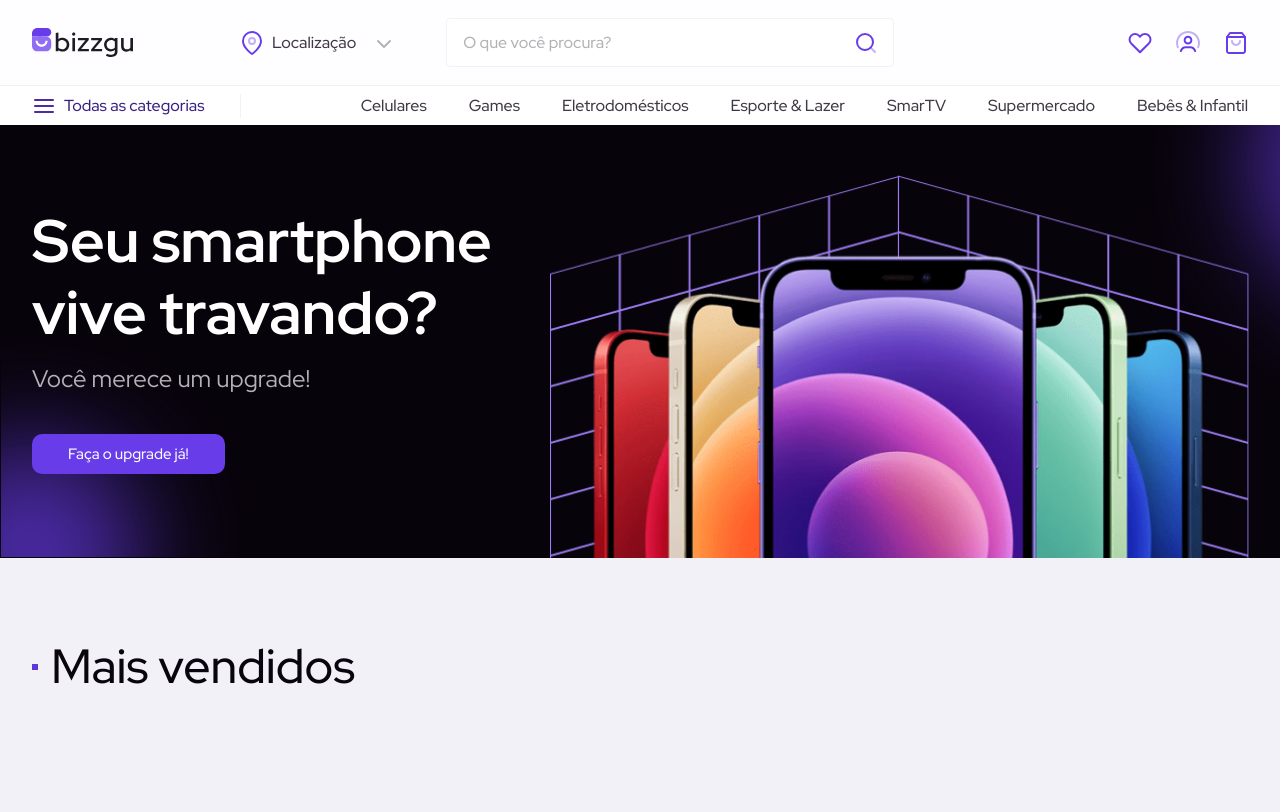
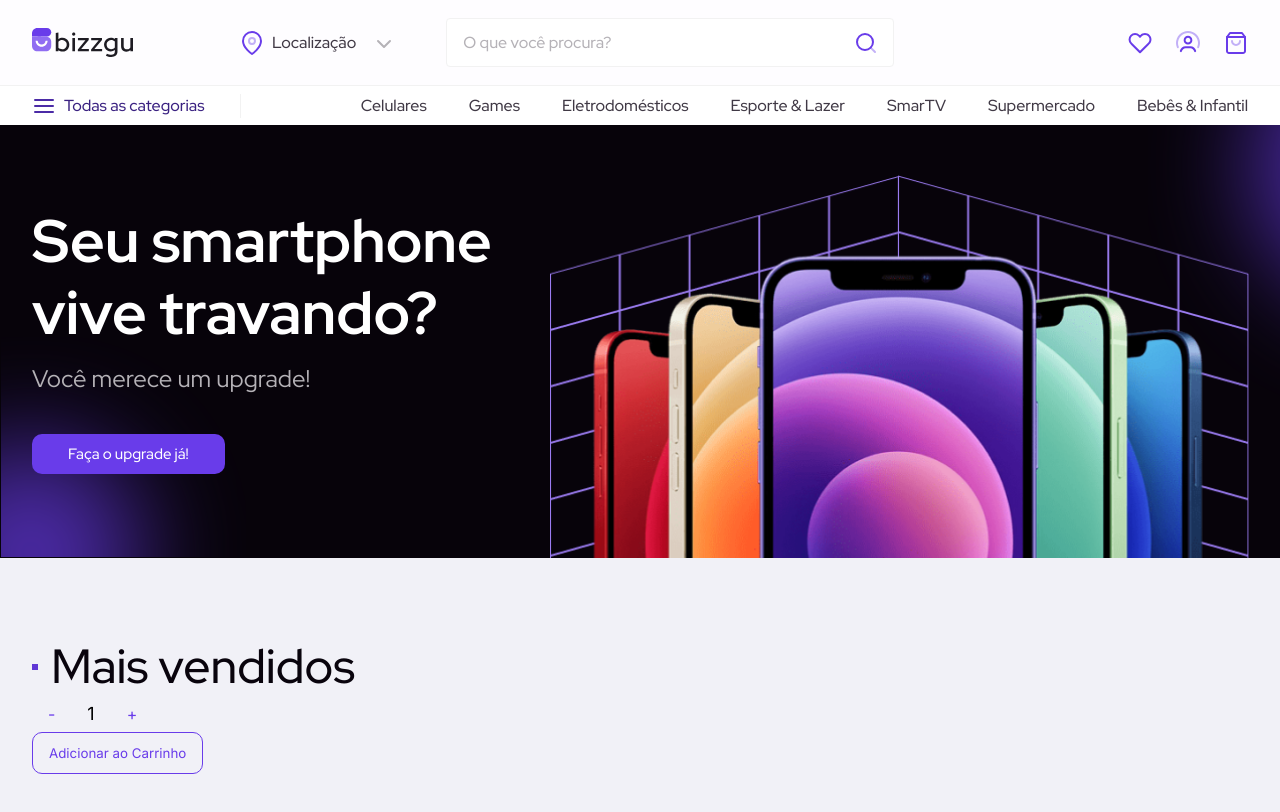
Before and after one commit to luuizz/bizzgu, a React (Vite) app: page / in a window 1280 px wide. Shown: the top 812 px of the page. Built offline with nearby package versions, Linux system fonts and the light colour scheme.

Commit message:
add ItemCount

```diff
--- /dev/null
+++ b/src/components/ItemList/ItemCount.jsx
@@ -0,0 +1,39 @@
+import React, { useState } from 'react';
+import { StyleWrapper, StyleButton, Count, StyleButtonChart } from './styles'
+
+export function ItemCount ({ stock, initial, onAdd }) {
+    const [count, setCount] = useState(parseInt(initial));
+
+    const handleIncrease = () => {
+        if (count < parseInt(stock)) {
+            setCount(count + 1);
+        }
+    };
+
+    const handleDecrease = () => {
+        if (count > 1) {
+            setCount(count - 1);
+        }
+    };
+
+    const handleAdd = () => {
+        if (count > 0 && count <= parseInt(stock)) {
+            onAdd(count);
+        }
+    };
+
+    return (
+        <>
+            <StyleWrapper>
+                <div className="top">
+                    <StyleButton onClick={handleDecrease} title='Remover quantidade'>-</StyleButton>
+                    <Count>{count}</Count>
+                    <StyleButton onClick={handleIncrease} title='Adicionar quantidade'>+</StyleButton>
+                </div>
+                <div className="bottom">
+                    <StyleButtonChart onClick={handleAdd} disabled={stock === 0} title='Adicionar ao Carrinho'>Adicionar ao Carrinho</StyleButtonChart>
+                </div>
+            </StyleWrapper>
+        </>
+    )
+}
--- a/src/components/ItemList/index.jsx
+++ b/src/components/ItemList/index.jsx
@@ -1,3 +1,4 @@
+import { ItemCount } from './ItemCount'
 import { MostPopulars } from './styles'
 import { TitleSection } from './TitleSection'
 
@@ -9,6 +10,11 @@ export function ItemList() {
                 <TitleSection
                 title="Mais vendidos"
                 />
+                <ItemCount
+                stock="5"
+                initial="1"
+                onAdd={(count) => console.log(`Adicionado ${count} produtos ao carrinho`)}
+                />
             </div>
         </MostPopulars>
         </>
--- a/src/components/ItemList/styles.js
+++ b/src/components/ItemList/styles.js
@@ -20,3 +20,41 @@ export const StyleTitleSection = styled.div`
         color: var(--gray-800);
     }
 `
+
+export const StyleWrapper = styled.div`
+    display: flex;
+    flex-direction: column;
+`
+
+export const StyleButton = styled.button`
+    background-color: transparent;
+    color: var(--primary);
+    border: none;
+    padding: 0.8rem 1.6rem;
+    font-size: 1.6rem;
+    cursor: pointer;
+    transition: filter .3s ease;
+    &:hover {
+        filter: brightness(0.1);
+    }
+`
+
+export const Count = styled.span`
+    margin: 0 1.6rem;
+    font-size: 1.8rem;
+`
+
+export const StyleButtonChart = styled.button`
+    background-color: transparent;
+    border: 1px solid var(--primary);
+    cursor: pointer;
+    line-height: 4rem;
+    padding: 0 1.6rem;
+    border-radius: 1rem;
+    color: var(--primary);
+    transition: all .3s ease;
+    &:hover {
+        background-color: var(--primary);
+        color: var(--white);
+    }
+`
--- a/src/components/Slider/style.js
+++ b/src/components/Slider/style.js
@@ -1,5 +1,7 @@
 import styled from 'styled-components'
 import bgSlide01 from '/src/assets/bg-slide-desktop.svg'
+import prevButton from '/src/assets/swiper-prev.svg'
+import nextButton from '/src/assets/swiper-next.svg'
 
 export const StyleSlide = styled.section`
     overflow: hidden;
@@ -66,13 +68,13 @@ export const StyleSlide = styled.section`
 
     .swiper-button-next {
         &:after {
-            content: url("/src/assets/swiper-next.svg");
+            content: url(${nextButton});
         }
     }
 
     .swiper-button-prev {
         &:after {
-            content: url("/src/assets/swiper-prev.svg")
+            content: url(${prevButton})
         }
     }
 `
```
Also changed, not shown: 1 other file (tests, documents, lock files or other folders).
